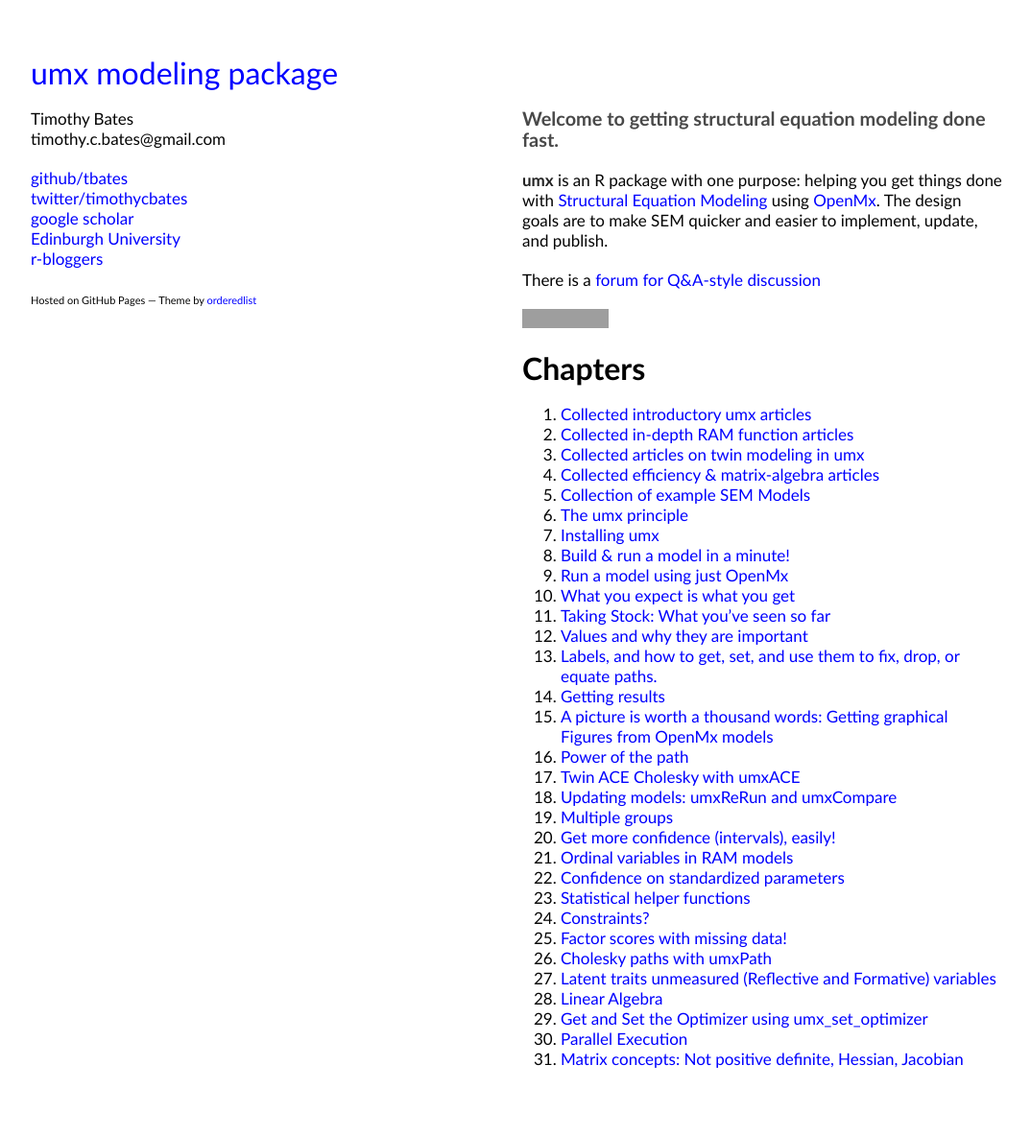
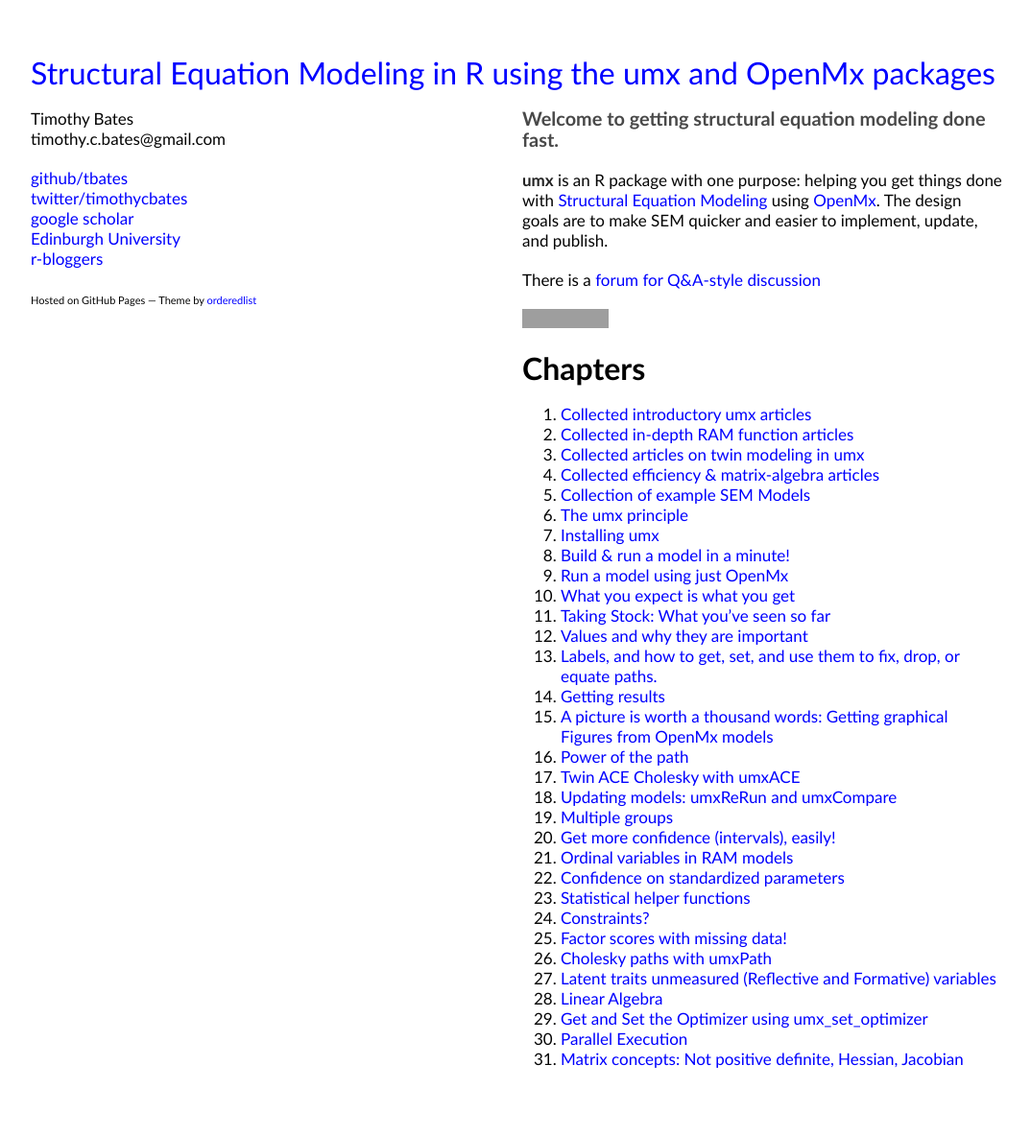
Before and after one commit to tbates/tbates.github.io, a Jekyll site: the page built from index.html, in a window 1280 px wide. Shown: the whole page at 96% size, without its empty margins (26-1100 px from the left). Built offline with Jekyll 4.4.1, drawn with Linux system fonts in a browser that asks for light colours; Markdown is read by kramdown in place of the engine named in the settings; grey boxes are pictures that could not be loaded.

Commit message:
test string change

```diff
--- a/_config.yml
+++ b/_config.yml
@@ -5,7 +5,7 @@
 url: http://tbates.github.io
 
 # Name of your blog (this will show up at the top of your page and in the RSS feed)
-name: umx modeling package
+name: Structural Equation Modeling in R using the umx and OpenMx packages
 # Short description (goes below the title; it will also be used in the RSS feed)
 description: Help with structural equation modeling
 
```
